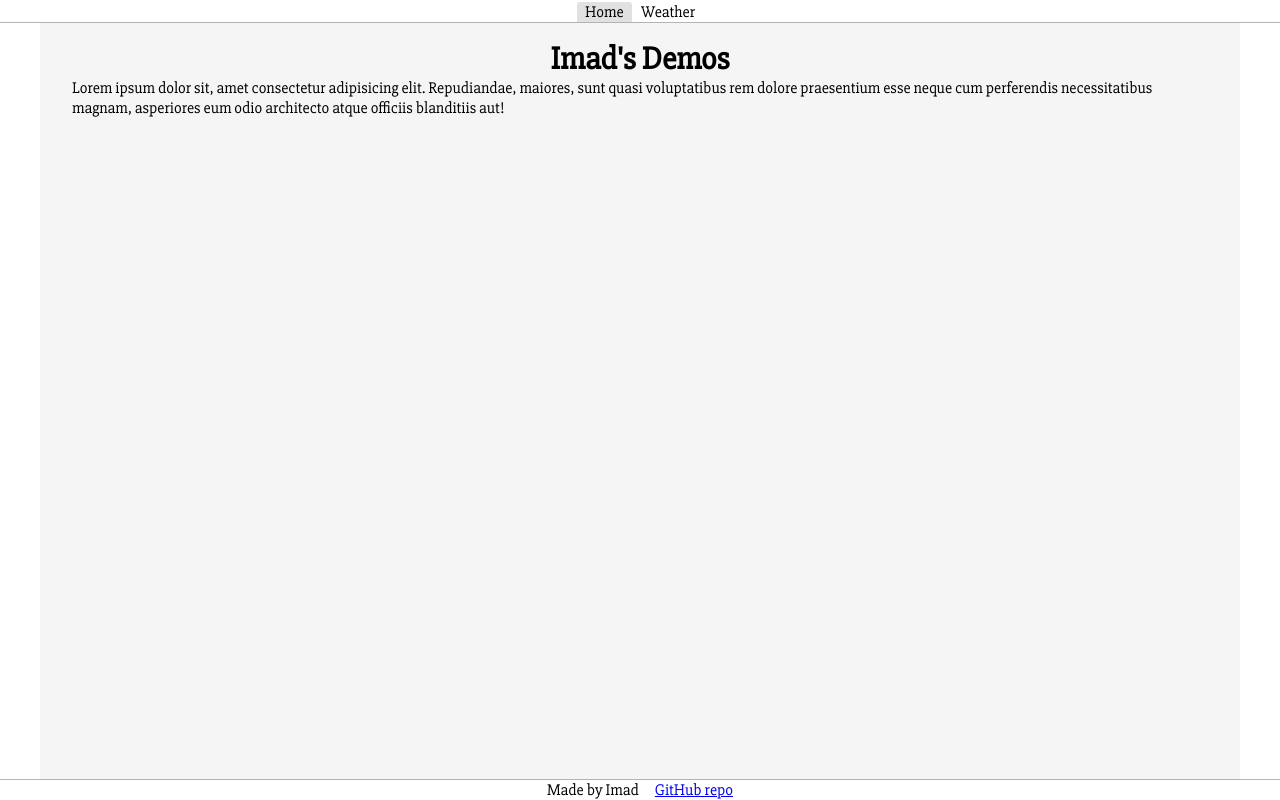
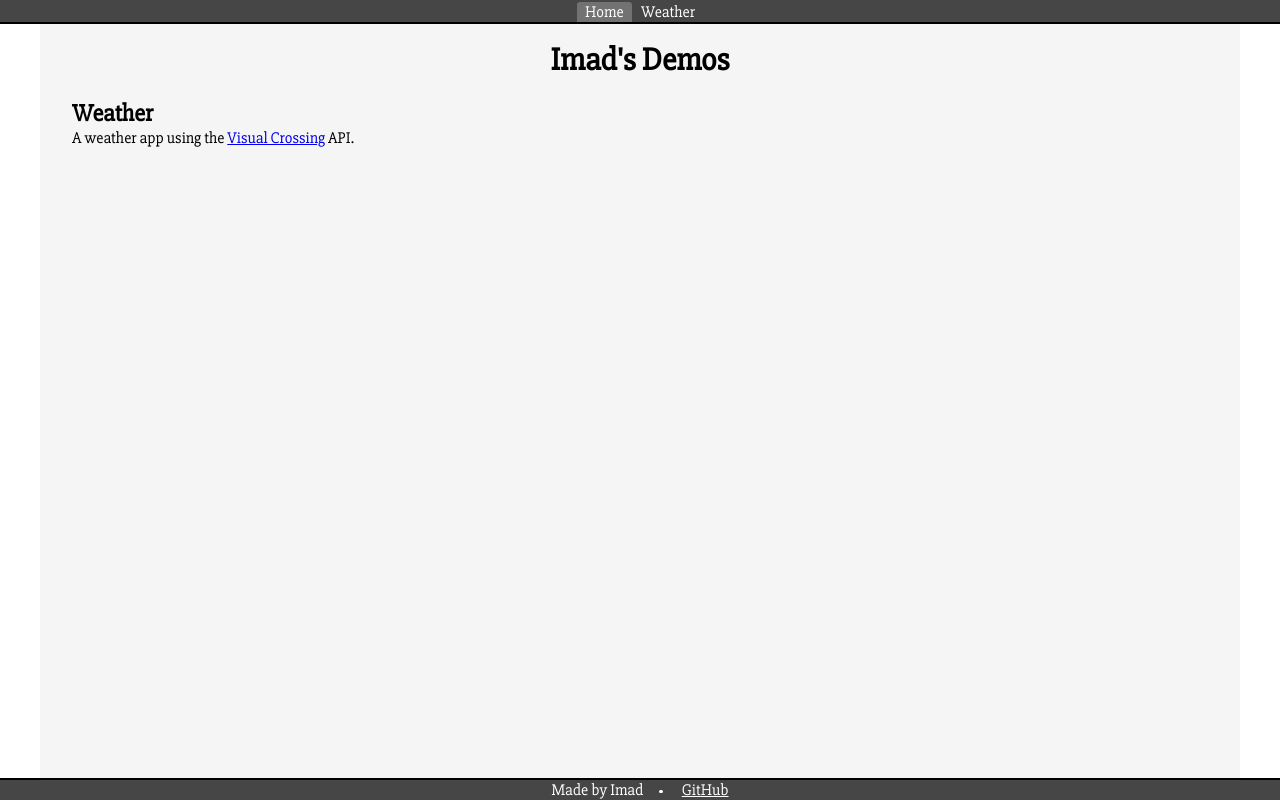
Before and after one commit to Imad-C/imads-demos, a SvelteKit app: page / in a window 1280 px wide. Built offline with nearby package versions, Linux system fonts and the light colour scheme.

Commit message:
Update homepage text

```diff
--- a/src/app.css
+++ b/src/app.css
@@ -1,7 +1,9 @@
 :root {
 	--black: rgb(0, 0, 0);
+	--white: rgb(255, 255, 255);
 	--gray: rgb(180, 180, 180);
 	--light-gray: rgb(245, 245, 245);
+	--dark-gray: rgb(70, 70, 70);
 	--gray-highlight: rgb(180, 180, 180, 0.4);
 }
 
--- a/src/routes/+layout.svelte
+++ b/src/routes/+layout.svelte
@@ -20,7 +20,7 @@
 
 	<footer class="footer">
 		<p>Made by Imad</p>
-		<a href="https://github.com/Imad-C/imads-demos">GitHub repo</a>
+		<a href="https://github.com/Imad-C/imads-demos" class="github-link">GitHub</a>
 	</footer>
 </div>
 
@@ -46,18 +46,18 @@
 	.navbar {
 		position: sticky;
 		top: 0;
-		border-bottom: 1px solid var(--gray);
+		border-bottom: 2px solid var(--black);
 		display: flex;
 		justify-content: center;
 		gap: 0.1rem;
 		padding: 0.1rem 0.1rem 0 0.1rem;
-		background: white;
+		background: var(--dark-gray);
 		z-index: 2;
 	}
 
 	.navbar-link {
 		text-decoration: none;
-		color: var(--black);
+		color: var(--white);
 		padding: 0 0.5rem;
 		border-radius: 3px 3px 0px 0px;
 	}
@@ -74,13 +74,30 @@
 		display: flex;
 		justify-content: center;
 		gap: 1rem;
-		border-top: 1px solid var(--gray);
+		border-top: 2px solid var(--black);
 		text-align: center;
 		position: fixed;
 		left: 0;
 		bottom: 0;
 		width: 100%;
-		background: white;
+		background: var(--dark-gray);
+		color: var(--white);
 		z-index: 2;
 	}
+
+	.github-link {
+		text-decoration: underline;
+		color: var(--white);
+	}
+
+	.footer > *:not(:first-child)::before {
+		content: '';
+		display: inline-block;
+		width: 0.2em;
+		height: 0.2em;
+		margin: 0 1.2rem 0 0;
+		vertical-align: middle;
+		border-radius: 50%;
+		background: #fff;
+	}
 </style>
--- a/src/routes/+page.svelte
+++ b/src/routes/+page.svelte
@@ -1,12 +1,14 @@
 <h1 class="title">Imad's Demos</h1>
-<p>
-	Lorem ipsum dolor sit, amet consectetur adipisicing elit. Repudiandae, maiores, sunt quasi
-	voluptatibus rem dolore praesentium esse neque cum perferendis necessitatibus magnam, asperiores
-	eum odio architecto atque officiis blanditiis aut!
-</p>
+
+<h2 class="demo-title">Weather</h2>
+<p>A weather app using the <a href="https://www.visualcrossing.com/">Visual Crossing</a> API.</p>
 
 <style>
 	.title {
 		text-align: center;
 	}
+
+	.demo-title {
+		margin-bottom: 0;
+	}
 </style>
```
